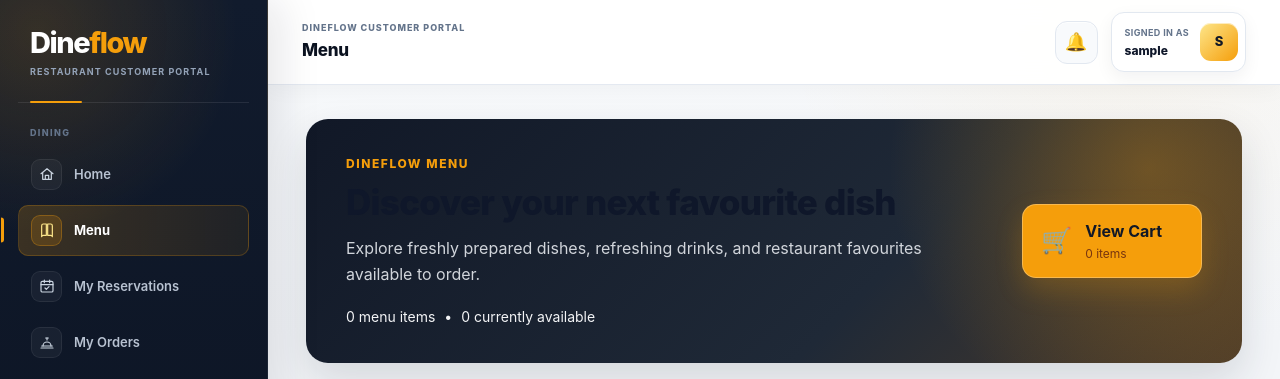
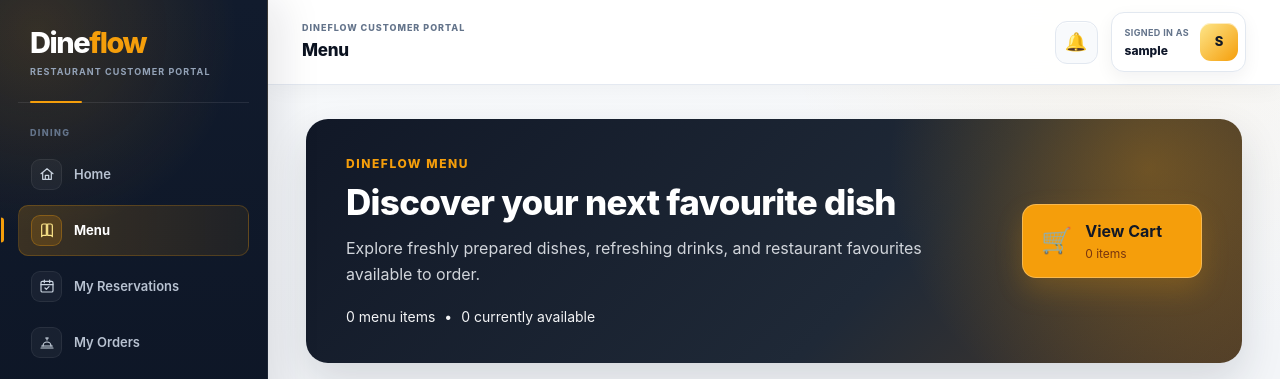
Before and after one commit to brendancws/SE_Project, an ASP.NET Core app: page /Customer/Menu in a window 1280 px wide. Shown: the top 379 px of the page. Run offline with ASP.NET Core 8, Linux system fonts and the light colour scheme; the visitor is signed in with stand-in values (Sample User, id 1); data that the repository does not hold is empty; database files in the repository are not loaded.

Commit message:
Fix Customer hero heading contrast

```diff
--- a/RROMS/Pages/Customer/Dashboard/Index.cshtml
+++ b/RROMS/Pages/Customer/Dashboard/Index.cshtml
@@ -386,6 +386,7 @@
 
     .dashboard-hero h1 {
         margin: 0 0 12px;
+        color: #ffffff;
         font-size: 36px;
         font-weight: 800;
     }
--- a/RROMS/Pages/Customer/Menu/Index.cshtml
+++ b/RROMS/Pages/Customer/Menu/Index.cshtml
@@ -390,6 +390,7 @@
     .menu-hero h1 {
         max-width: 720px;
         margin: 0 0 12px;
+        color: #ffffff;
         font-size: 35px;
         font-weight: 800;
         letter-spacing: -0.02em;
```
